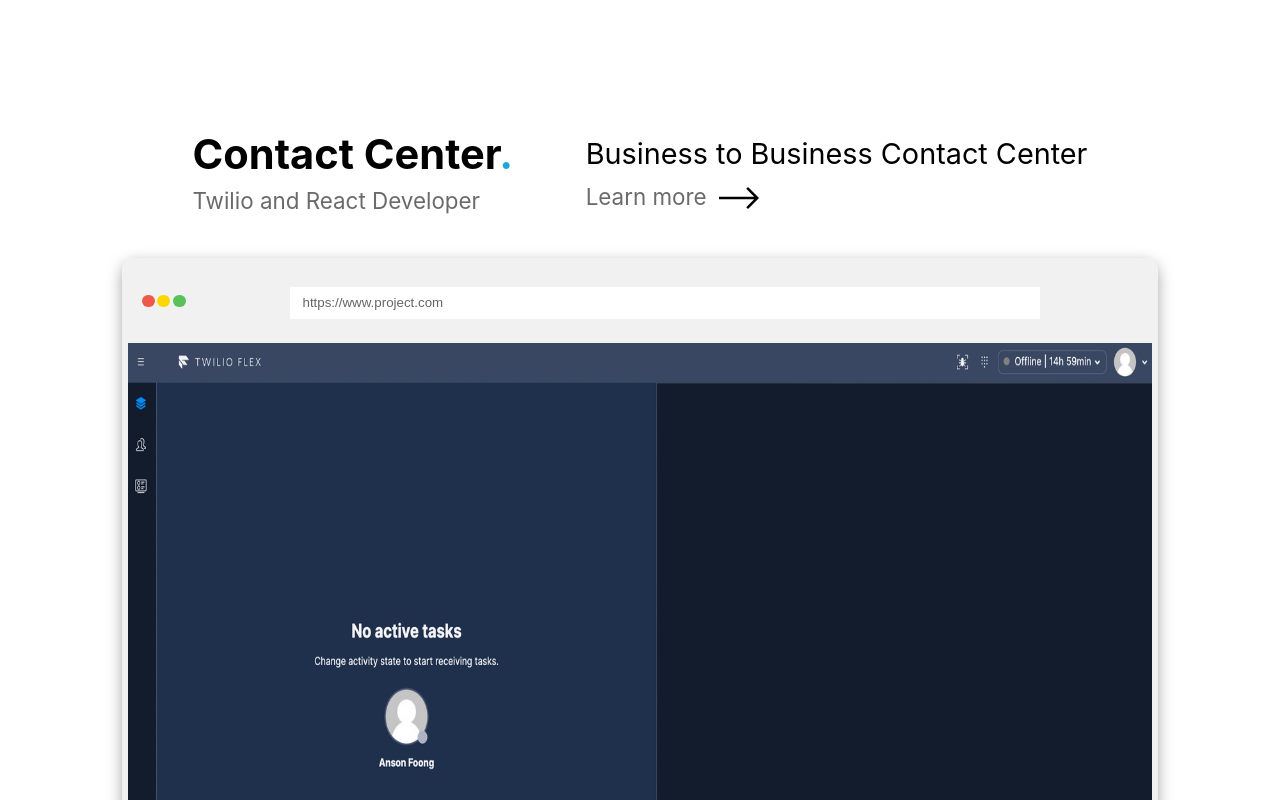
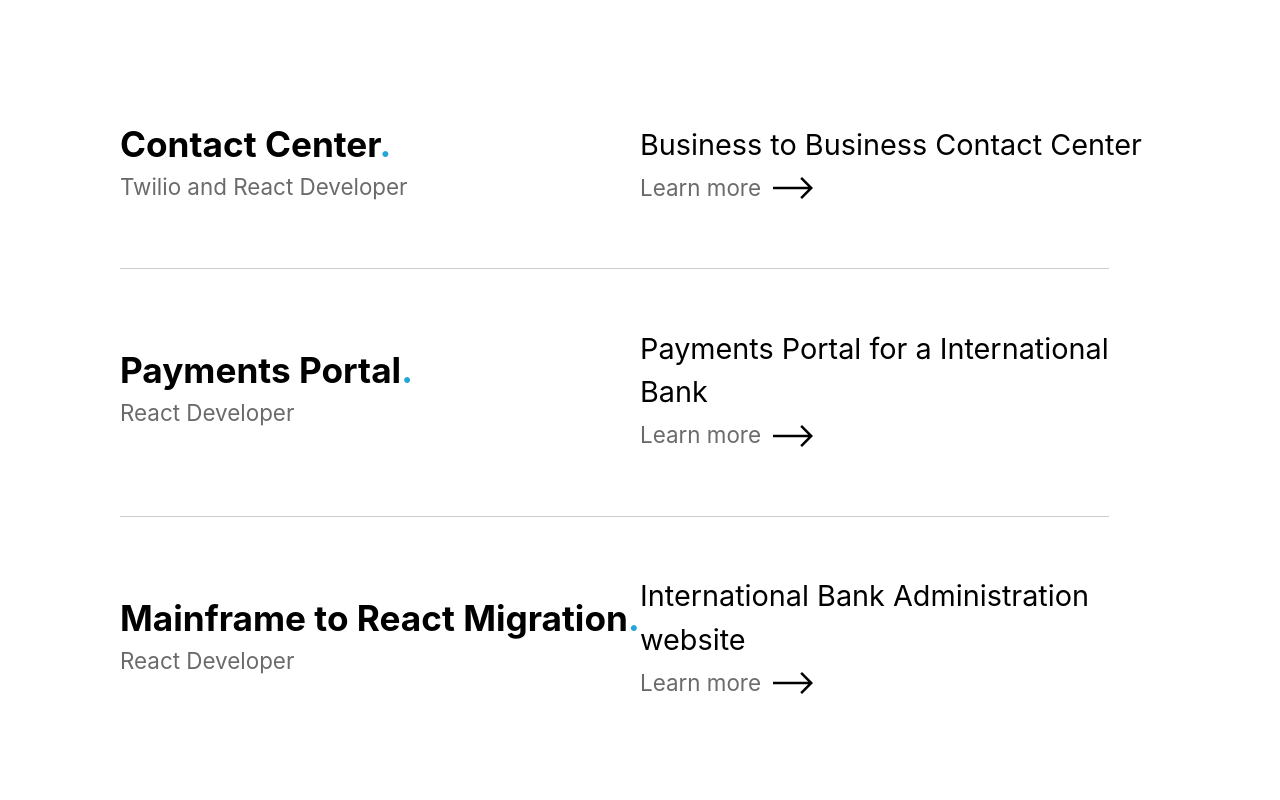
Before and after one commit to pranavparge/portfolio, a React (Create React App) app: page /#projects in a window 1280 px wide. Shown: the part 1500-2300 px from the top of the page. Built offline with nearby package versions, Linux system fonts and the light colour scheme.

Commit message:
Browser Removed

```diff
--- a/src/components/About/index.js
+++ b/src/components/About/index.js
@@ -67,23 +67,14 @@
           <div className="flex">
             <h2 className="about-me-header">
               Certifications
-              <span className="wip">
+              {/* <span className="wip">
                 ( <u>In-progress</u> )
-              </span>
+              </span> */}
             </h2>
             <ul className="likes-certifications-list">
+              <li>Meta Front-End Developer Professional Certificate</li>
               <li>PluralSight Front-end Web Developer + AEM</li>
               <li>Udacity Nanodegree Python</li>
-              <li>
-                <u style={{ color: "blue" }}>
-                  Meta Front-End Developer Professional Certificate
-                </u>
-              </li>
-              <li>
-                <u style={{ color: "blue" }}>
-                  Google UX Design Professional Certificate
-                </u>
-              </li>
             </ul>
           </div>
 
--- a/src/components/Projects/index.css
+++ b/src/components/Projects/index.css
@@ -14,10 +14,12 @@
 }
 
 .project-header {
-  font-size: calc(2vw + 2vmin);
+  width: 50%;
+  font-size: calc(1.5vw + 2vmin);
 }
 
 .project-objective {
+  width: 50%;
   font-size: calc(1vw + 2vmin);
   line-height: 1.5em;
 }
--- a/src/components/Projects/index.js
+++ b/src/components/Projects/index.js
@@ -23,7 +23,7 @@
           <img className="project-img" src={Twilio} alt="Twilio"></img>
         }
       />
-      <Separator />
+      <Separator style={{ margin: "1em 0 1em 0" }} />
       <Project
         projectName={"Payments Portal"}
         projectObj={"Payments Portal for a International Bank"}
@@ -42,7 +42,7 @@
           ></img>
         }
       />
-      <Separator />
+      <Separator style={{ margin: "1em 0 1em 0" }} />
       <Project
         projectName={"Mainframe to React Migration"}
         projectObj={"International Bank Administration website"}
--- a/src/components/Projects/project.js
+++ b/src/components/Projects/project.js
@@ -6,7 +6,7 @@
 import IconButton from "@mui/material/IconButton";
 import CloseIcon from "@mui/icons-material/Close";
 import Slide from "@mui/material/Slide";
-import Browser from "../Browser";
+// import Browser from "../Browser";
 import Arrow from "../../assets/right-arrow.svg";
 import Separator from "../Separator";
 
@@ -60,12 +60,17 @@
         </Toolbar>
 
         <div className="dialog">
-          <h1 className="animate-character project-header-dialog">
+          <h1 className="project-header-dialog">
             {projectName}
             <span className="dotColorTheme">.</span>
           </h1>
           <Separator
-            style={{ margin: "0", marginTop: "2vh", marginBottom: "2vh" }}
+            style={{
+              width: "100%",
+              margin: "0",
+              marginTop: "4vh",
+              marginBottom: "2vh",
+            }}
           />
           <section className="project-brief-dialog">
             Role<span className="dotColorTheme"> - </span> {projectRole}
@@ -103,7 +108,7 @@
         </p>
       </section>
       <section className="project-details">
-        <Browser>{projectBrowser}</Browser>
+        {/* <Browser>{projectBrowser}</Browser> */}
       </section>
     </>
   );
```
